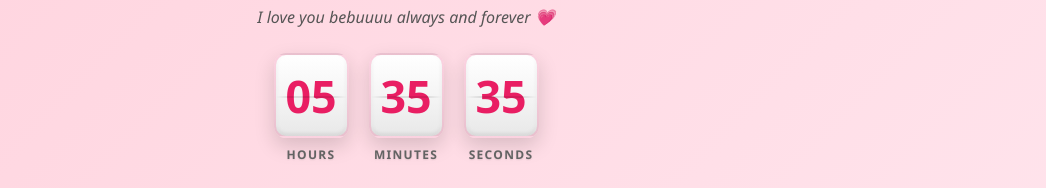
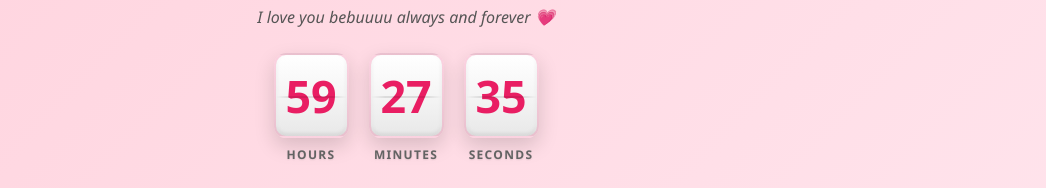
Before and after one commit to Ritesh-0101/Birthday_Surprise, a React (Vite) app in the folder birthday-celebration-template/: page / in a window 1280 px wide. Shown: the part 274-462 px from the top of the page, without its empty margins (234-1280 px from the left). Built offline with nearby package versions, Linux system fonts and the light colour scheme.

Commit message:
Update Countdown.jsx

```diff
--- a/birthday-celebration-template/src/components/Countdown.jsx
+++ b/birthday-celebration-template/src/components/Countdown.jsx
@@ -19,7 +19,7 @@ function Countdown({ onBirthdayReached, birthdayReached }) {
     // 🎂 SET YOUR BIRTHDAY DATE & TIME HERE 🎂
     // ═══════════════════════════════════════════════════════════════
 
-    const targetDate = new Date("2025-12-28T18:08:00");
+    const targetDate = new Date("2025-12-31T00:00:00");
 
     // 📝 HOW TO USE:
     // Replace the date above with your actual birthday
```
